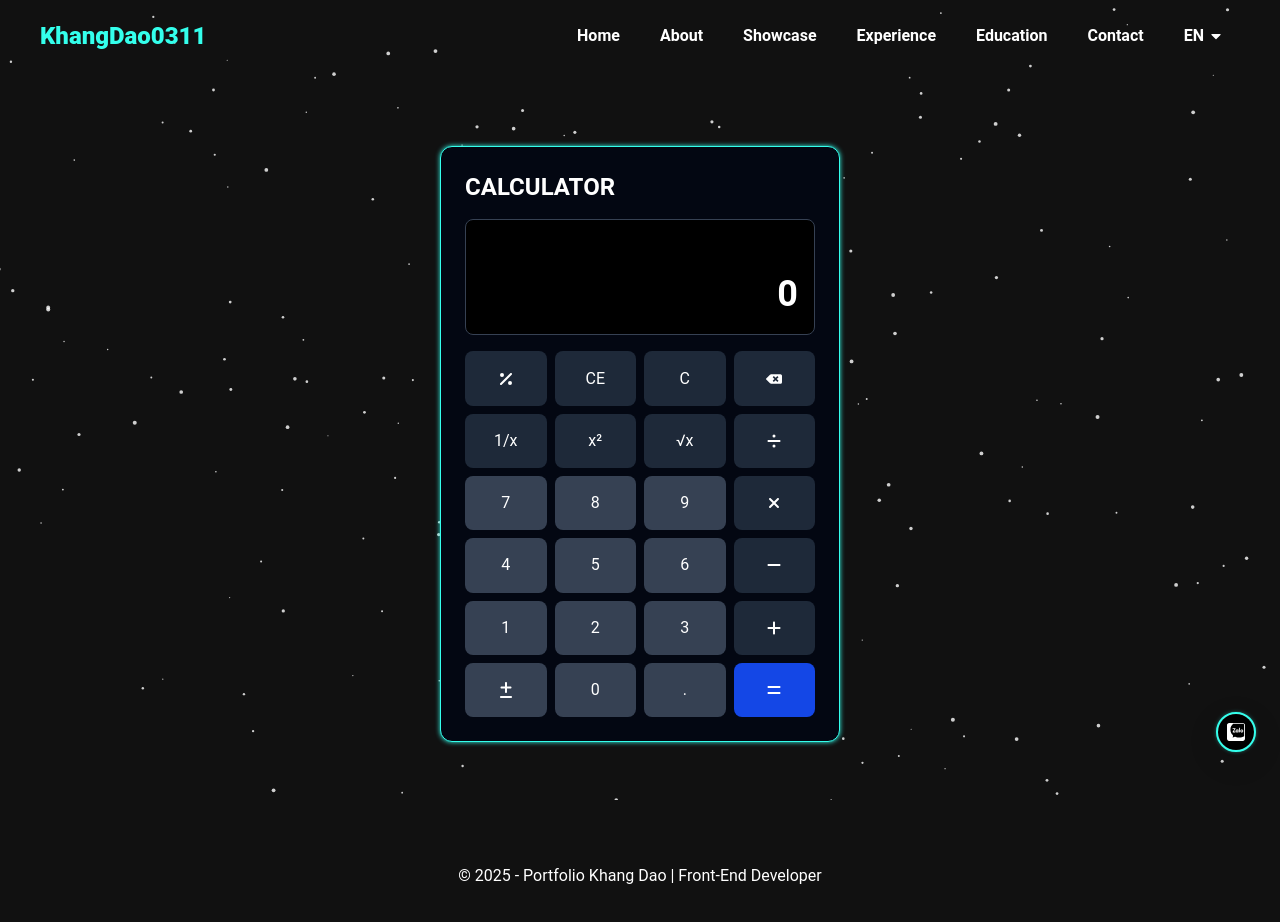
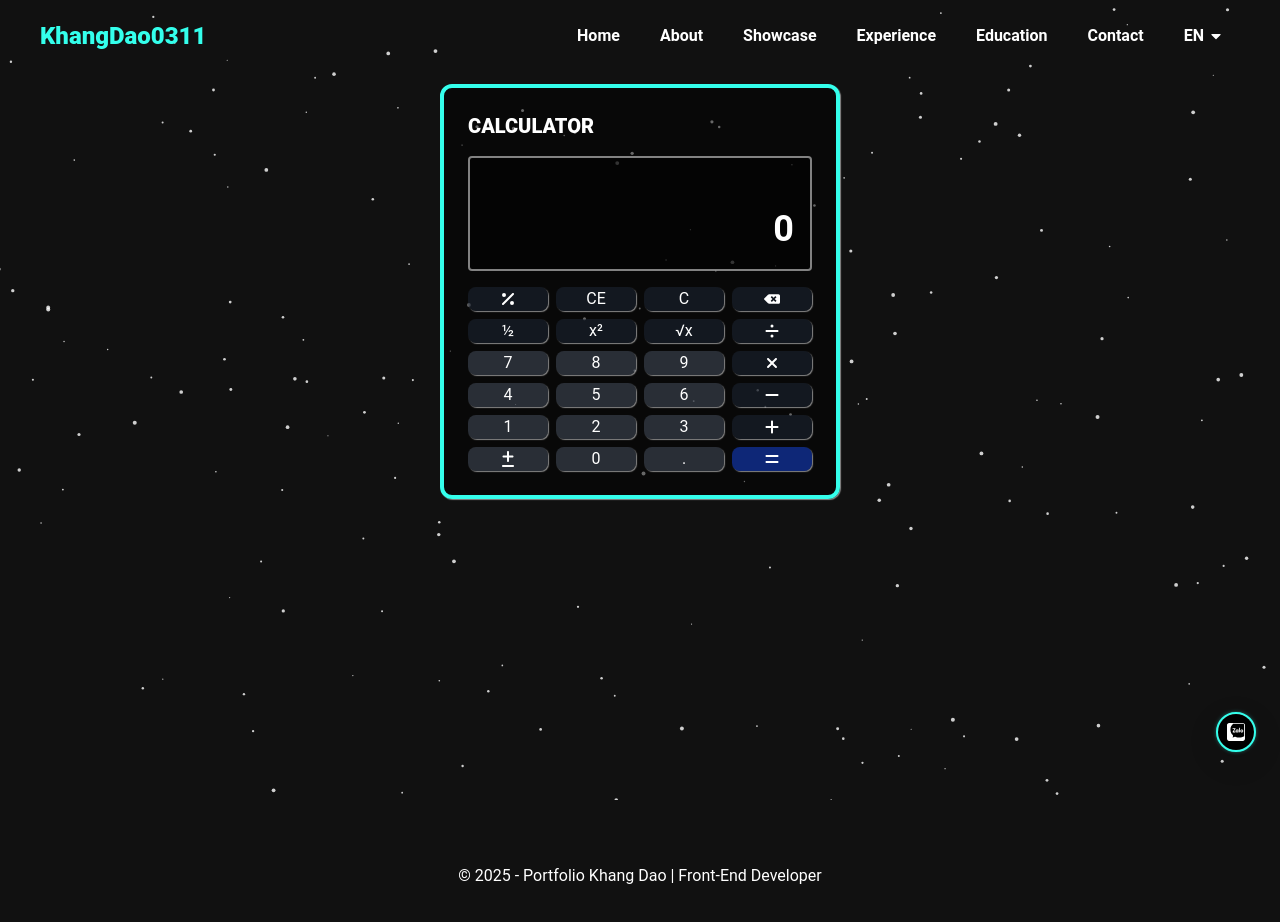
Before and after one commit to Khangdao0311/portfolio-nextjs, a Next.js app: page /en/calculator in a window 1280 px wide. Shown: the top 922 px of the page. Built offline with nearby package versions, Linux system fonts and the light colour scheme; what @ant-design/nextjs-registry would draw is missing.

Commit message:
Update UI: Calculator, KanbanBoad, TodoList

```diff
--- a/src/assets/images.ts
+++ b/src/assets/images.ts
@@ -46,7 +46,7 @@ import portfolio from "./images/portfolio.png";
 import chatApp from "./images/chat-app.png";
 import calculator from "./images/calculator.png";
 import xo3x3 from "./images/xo3x3.png";
-import todolist from "./images/todolist.png";
+import todoList from "./images/todoList.png";
 import kanbanBoard from "./images/kanbanBoard.png";
 
 const images = {
@@ -96,7 +96,7 @@ const images = {
   cellphones: cellphones.src,
   portfolio: portfolio.src,
   chatApp: chatApp.src,
-  todolist: todolist.src,
+  todoList: todoList.src,
   xo3x3: xo3x3.src,
   calculator: calculator.src,
   kanbanBoard: kanbanBoard.src,
--- /dev/null
+++ b/src/components/demos/Calculator/Button.tsx
@@ -0,0 +1,20 @@
+"use client";
+
+interface Props {
+  type: 1 | 2 | 3;
+  onClick: () => void;
+  content: any;
+}
+
+function Button({ type, content, onClick }: Props) {
+  return (
+    <button
+      onClick={onClick}
+      className={`center-flex aspect-1.5/1 rounded-lg cursor-pointer select-none shadow-[1px_1px_1px_rgba(255,255,255,0.5)] active:shadow-none ${type === 1 ? "bg-gray-600/50 hover:bg-gray-700/80 active:bg-gray-700/90 active:translate-0.5" : type === 2 ? "bg-gray-800/50 hover:bg-gray-900/80 active:bg-gray-900/90 active:translate-0.5" : "bg-blue-700/50 hover:bg-blue-800/80 active:bg-blue-800/90 active:translate-0.5"} `}
+    >
+      {content}
+    </button>
+  );
+}
+
+export default Button;
--- a/src/components/demos/Calculator/Calculator.tsx
+++ b/src/components/demos/Calculator/Calculator.tsx
@@ -15,6 +15,7 @@ import { useTranslations } from "next-intl";
 import { toast } from "react-toastify";
 
 import isNumber from "@/utils/isNumber";
+import Button from "./Button";
 
 function Calculator() {
   const t = useTranslations("calculator");
@@ -78,7 +79,7 @@ function Calculator() {
   function operate(numberOne: string, numberTwo: string, operation: string) {
     const one = Big(numberOne || "0");
     const two: any = Big(
-      numberTwo || (operation === "÷" || operation === "x" ? "1" : "0")
+      numberTwo || (operation === "÷" || operation === "x" ? "1" : "0"),
     );
 
     if (operation === "+") {
@@ -110,8 +111,8 @@ function Calculator() {
 
     const num = parseFloat(currentValue);
 
-    // 1/x - nghịch đảo
-    if (buttonName === "1/x") {
+    // ½   - nghịch đảo
+    if (buttonName === "½ ") {
       if (num === 0) {
         toast.error(t("divideByZero"));
         return { ...result, currentValue: "0" };
@@ -268,10 +269,10 @@ function Calculator() {
   }
 
   return (
-    <section className="min-h-screen center-flex pt-20">
-      <div className="max-w-[400px] w-[95%] flex gap-4 flex-col bg-gray-950 p-6 rounded-xl border border-[theme(--primary-light)] shadow-[0_0_5px_theme(--primary-light)]">
-        <h1 className="uppercase text-2xl font-bold ">{t("title")}</h1>
-        <div className="w-full aspect-[3/1] p-4 bg-black border border-gray-700 rounded-lg flex flex-col">
+    <section className="min-h-screen flex items-start justify-center pt-20">
+      <div className="max-w-100 w-[95%] flex gap-4 flex-col bg-black/50 p-6 rounded-xl border-4 border-[theme(--primary-light)] shadow-[1px_1px_1px_rgba(255,255,255,0.5)]">
+        <h1 className="uppercase text-xl font-black">{t("title")}</h1>
+        <div className="w-full aspect-3/1 p-4 bg-black/50 border-2 border-white/50 rounded flex flex-col">
           <div className="h-2/5 flex items-center">
             <p className="w-full overflow-x-auto text-right text-base font-light text-gray-400">
               {result.previousValue &&
@@ -281,155 +282,133 @@ function Calculator() {
           </div>
           <div className="h-3/5 flex items-center">
             <p className="w-full text-4xl font-bold text-white overflow-x-auto text-right">
-              {Number(result.currentValue).toLocaleString("en-US")}
+              {/* {Number(result.currentValue).toLocaleString("en-US")} */}
+              {result.currentValue}
             </p>
           </div>
         </div>
         <div className="w-full grid grid-cols-4 gap-2">
-          <button
+          <Button
+            type={2}
+            content={<FaPercent />}
             onClick={() => setResult(calculate(result, "%"))}
-            className="center-flex aspect-[1.5/1] bg-gray-800 hover:bg-gray-900 rounded-lg cursor-pointer select-none"
-          >
-            <FaPercent />
-          </button>
-          <button
+          />
+          <Button
+            type={2}
+            content={"CE"}
             onClick={() => setResult(calculate(result, "CE"))}
-            className="center-flex aspect-[1.5/1] bg-gray-800 hover:bg-gray-900 rounded-lg cursor-pointer select-none"
-          >
-            CE
-          </button>
-          <button
+          />
+          <Button
+            type={2}
+            content={"C"}
             onClick={() => setResult(calculate(result, "C"))}
-            className="center-flex aspect-[1.5/1] bg-gray-800 hover:bg-gray-900 rounded-lg cursor-pointer select-none"
-          >
-            C
-          </button>
-          <button
+          />
+          <Button
+            type={2}
+            content={<FaBackspace />}
             onClick={() => setResult(calculate(result, "<="))}
-            className="center-flex aspect-[1.5/1] bg-gray-800 hover:bg-gray-900 rounded-lg cursor-pointer select-none"
-          >
-            <FaBackspace />
-          </button>
-          <button
-            onClick={() => setResult(calculate(result, "1/x"))}
-            className="center-flex aspect-[1.5/1] bg-gray-800 hover:bg-gray-900 rounded-lg cursor-pointer select-none"
-          >
-            1/x
-          </button>
-          <button
+          />
+          <Button
+            type={2}
+            content={"½ "}
+            onClick={() => setResult(calculate(result, "½ "))}
+          />
+          <Button
+            type={2}
+            content={"x²"}
             onClick={() => setResult(calculate(result, "x²"))}
-            className="center-flex aspect-[1.5/1] bg-gray-800 hover:bg-gray-900 rounded-lg cursor-pointer select-none"
-          >
-            x²
-          </button>
-          <button
+          />
+          <Button
+            type={2}
+            content={"√x"}
             onClick={() => setResult(calculate(result, "√x"))}
-            className="center-flex aspect-[1.5/1] bg-gray-800 hover:bg-gray-900 rounded-lg cursor-pointer select-none"
-          >
-            √x
-          </button>
-          <button
+          />
+          <Button
+            type={2}
+            content={<FaDivide />}
             onClick={() => setResult(calculate(result, "÷"))}
-            className="center-flex aspect-[1.5/1] bg-gray-800 hover:bg-gray-900 rounded-lg cursor-pointer select-none"
-          >
-            <FaDivide />
-          </button>
-          <button
+          />
+          <Button
+            type={1}
+            content={"7"}
             onClick={() => setResult(calculate(result, "7"))}
-            className="center-flex aspect-[1.5/1] bg-gray-700 hover:bg-gray-800 rounded-lg cursor-pointer select-none"
-          >
-            7
-          </button>
-          <button
+          />
+          <Button
+            type={1}
+            content={"8"}
             onClick={() => setResult(calculate(result, "8"))}
-            className="center-flex aspect-[1.5/1] bg-gray-700 hover:bg-gray-800 rounded-lg cursor-pointer select-none"
-          >
-            8
-          </button>
-          <button
+          />
+          <Button
+            type={1}
+            content={"9"}
             onClick={() => setResult(calculate(result, "9"))}
-            className="center-flex aspect-[1.5/1] bg-gray-700 hover:bg-gray-800 rounded-lg cursor-pointer select-none"
-          >
-            9
-          </button>
-          <button
+          />
+          <Button
+            type={2}
+            content={<FaXmark />}
             onClick={() => setResult(calculate(result, "x"))}
-            className="center-flex aspect-[1.5/1] bg-gray-800 hover:bg-gray-900 rounded-lg cursor-pointer select-none"
-          >
-            <FaXmark />
-          </button>
-          <button
+          />
+
+          <Button
+            type={1}
+            content={"4"}
             onClick={() => setResult(calculate(result, "4"))}
-            className="center-flex aspect-[1.5/1] bg-gray-700 hover:bg-gray-800 rounded-lg cursor-pointer select-none"
-          >
-            4
-          </button>
-          <button
+          />
+          <Button
+            type={1}
+            content={"5"}
             onClick={() => setResult(calculate(result, "5"))}
-            className="center-flex aspect-[1.5/1] bg-gray-700 hover:bg-gray-800 rounded-lg cursor-pointer select-none"
-          >
-            5
-          </button>
-          <button
+          />
+          <Button
+            type={1}
+            content={"6"}
             onClick={() => setResult(calculate(result, "6"))}
-            className="center-flex aspect-[1.5/1] bg-gray-700 hover:bg-gray-800 rounded-lg cursor-pointer select-none"
-          >
-            6
-          </button>
-          <button
+          />
+          <Button
+            type={2}
+            content={<FaMinus />}
             onClick={() => setResult(calculate(result, "-"))}
-            className="center-flex aspect-[1.5/1] bg-gray-800 hover:bg-gray-900 rounded-lg cursor-pointer select-none"
-          >
-            <FaMinus />
-          </button>
-          <button
+          />
+          <Button
+            type={1}
+            content={"1"}
             onClick={() => setResult(calculate(result, "1"))}
-            className="center-flex aspect-[1.5/1] bg-gray-700 hover:bg-gray-800 rounded-lg cursor-pointer select-none"
-          >
-            1
-          </button>
-          <button
+          />
+          <Button
+            type={1}
+            content={"2"}
             onClick={() => setResult(calculate(result, "2"))}
-            className="center-flex aspect-[1.5/1] bg-gray-700 hover:bg-gray-800 rounded-lg cursor-pointer select-none"
-          >
-            2
-          </button>
-          <button
+          />
+          <Button
+            type={1}
+            content={"3"}
             onClick={() => setResult(calculate(result, "3"))}
-            className="center-flex aspect-[1.5/1] bg-gray-700 hover:bg-gray-800 rounded-lg cursor-pointer select-none"
-          >
-            3
-          </button>
-          <button
+          />
+          <Button
+            type={2}
+            content={<FaPlus />}
             onClick={() => setResult(calculate(result, "+"))}
-            className="center-flex aspect-[1.5/1] bg-gray-800 hover:bg-gray-900 rounded-lg cursor-pointer select-none"
-          >
-            <FaPlus />
-          </button>
-          <button
+          />
+          <Button
+            type={1}
+            content={<FaPlusMinus />}
             onClick={() => setResult(calculate(result, "+/-"))}
-            className="center-flex aspect-[1.5/1] bg-gray-700 hover:bg-gray-800 rounded-lg cursor-pointer select-none"
-          >
-            <FaPlusMinus />
-          </button>
-          <button
+          />
+          <Button
+            type={1}
+            content={"0"}
             onClick={() => setResult(calculate(result, "0"))}
-            className="center-flex aspect-[1.5/1] bg-gray-700 hover:bg-gray-800 rounded-lg cursor-pointer select-none"
-          >
-            0
-          </button>
-          <button
+          />
+          <Button
+            type={1}
+            content={"."}
             onClick={() => setResult(calculate(result, "."))}
-            className="center-flex aspect-[1.5/1] bg-gray-700 hover:bg-gray-800 rounded-lg cursor-pointer select-none"
-          >
-            .
-          </button>
-          <button
+          />
+          <Button
+            type={3}
+            content={<FaEquals />}
             onClick={() => setResult(calculate(result, "="))}
-            className="center-flex aspect-[1.5/1] bg-blue-700 hover:bg-blue-800 rounded-lg cursor-pointer select-none"
-          >
-            <FaEquals />
-          </button>
+          />
         </div>
       </div>
     </section>
--- a/src/components/demos/KanbanBoard/Card.tsx
+++ b/src/components/demos/KanbanBoard/Card.tsx
@@ -87,7 +87,9 @@ export default function Card({
           </button>
         </div>
         <span
-          className={`flex-1 text-base text-white ${card.completed ? "ml-5" : "ml-0 group-hover:ml-5"}  transition-all duration-200`}
+          {...attributes}
+          {...listeners}
+          className={`flex-1 text-base text-white ${overlayDragging ? "cursor-grabbing" : "cursor-grab"} ${card.completed ? "ml-5" : "ml-0 group-hover:ml-5"}  transition-all duration-200`}
         >
           {card.content}
         </span>
@@ -127,6 +129,7 @@ export default function Card({
             <div className="flex gap-2 items-stretch">
               <button
                 onClick={() => {
+                  if (!content.trim()) return;
                   onChangeContent(card.id, content);
                   setShowEdit(false);
                   dispatch(setToggle(false));
--- a/src/data/index.ts
+++ b/src/data/index.ts
@@ -150,8 +150,8 @@ export const getDemos = (t: (key: string) => any) => [
     href: "/xo-3x3",
   },
   {
-    image: images.todolist,
-    name: t("demoList.todolist.name"),
+    image: images.todoList,
+    name: t("demoList.todoList.name"),
     href: "/todo-list",
   },
   {
```
Also changed, not shown: src/components/Header/Header.tsx (+7 -0 lines), src/components/demos/KanbanBoard/Column.tsx (+12 -12 lines), src/components/demos/KanbanBoard/KanbanBoard.tsx (+9 -1 lines), src/components/demos/TodoList/TodoList.tsx (+17 -12 lines), src/i18n/messages/en.json (+6 -6 lines), src/i18n/messages/vi.json (+8 -8 lines).
